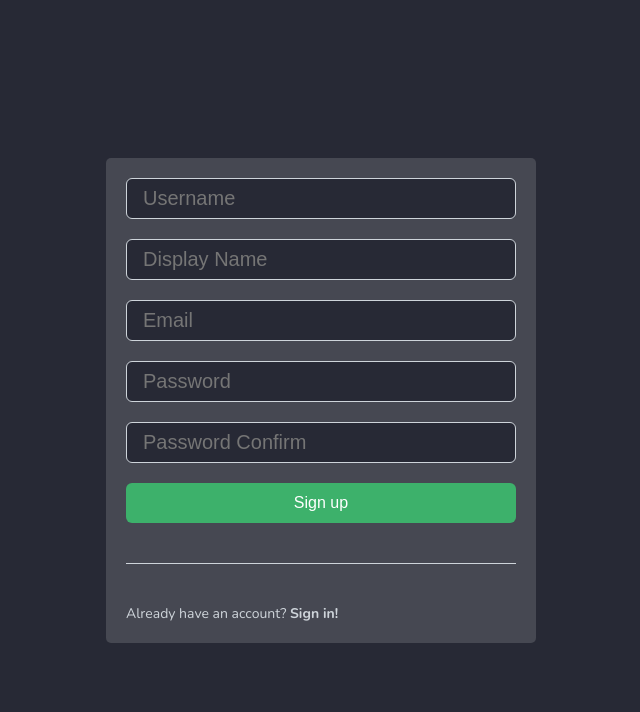
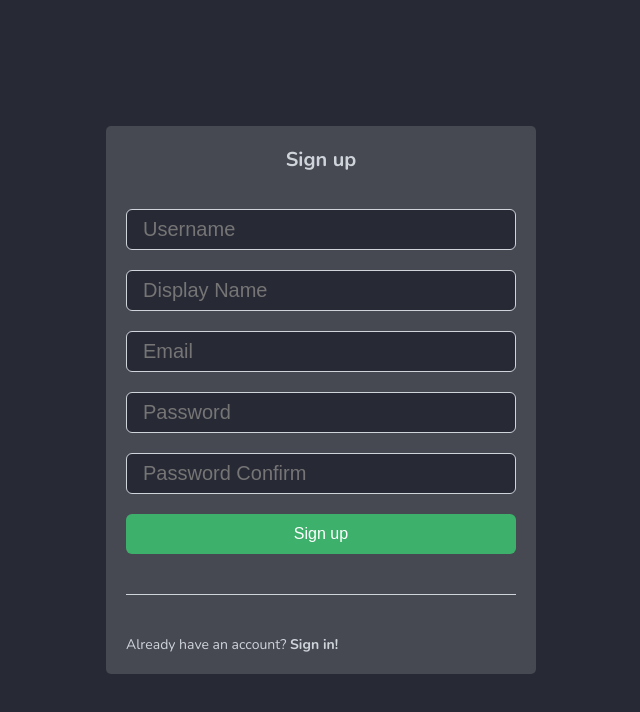
Before and after one commit to vmamchur/chat-web-app, a React (Vite) app in the folder frontend/: page /registration in a window 1280 px wide. Shown: the top 712 px of the page, without its empty margins (319-959 px from the left). Built offline with nearby package versions, Linux system fonts and the light colour scheme; no server answers.

Commit message:
change: minor ui

```diff
--- a/frontend/src/components/Auth/LoginForm/index.tsx
+++ b/frontend/src/components/Auth/LoginForm/index.tsx
@@ -4,7 +4,7 @@ import * as Yup from 'yup';
 
 import { useAppDispatch } from '../../../redux/hooks';
 import { login } from '../../../redux/slices/authSlice';
-import { AuthForm, AuthPrompt, Dash } from '../style';
+import { AuthForm, AuthPrompt, AuthTitle, Dash } from '../style';
 import { ButtonVariant } from '../../../types/Button';
 import CustomInput from '../../shared/CustomInput/CustomInput';
 import CustomButton from '../../shared/CustomButton/CustomButton';
@@ -48,6 +48,7 @@ const LoginForm = () => {
         handleSubmit,
       }) => (
         <AuthForm onSubmit={handleSubmit}>
+          <AuthTitle>Sign in</AuthTitle>
           <CustomInput
             value={values.username}
             onChange={handleChange}
--- a/frontend/src/components/Auth/RegistrationForm/index.tsx
+++ b/frontend/src/components/Auth/RegistrationForm/index.tsx
@@ -4,7 +4,7 @@ import * as Yup from 'yup';
 
 import { useAppDispatch } from '../../../redux/hooks';
 import { register } from '../../../redux/slices/authSlice';
-import { AuthForm, AuthPrompt, Dash } from '../style';
+import { AuthForm, AuthPrompt, AuthTitle, Dash } from '../style';
 import { ButtonVariant } from '../../../types/Button';
 import CustomButton from '../../shared/CustomButton/CustomButton';
 import CustomInput from '../../shared/CustomInput/CustomInput';
@@ -62,6 +62,7 @@ const RegistrationForm = () => {
         handleSubmit,
       }) => (
         <AuthForm onSubmit={handleSubmit}>
+          <AuthTitle>Sign up</AuthTitle>
           <CustomInput
             value={values.username}
             onChange={handleChange}
--- a/frontend/src/components/Auth/style.ts
+++ b/frontend/src/components/Auth/style.ts
@@ -8,6 +8,14 @@ export const AuthForm = styled.form`
   gap: 20px;
   border-radius: 5px;
   background-color: #464852;
+`;
+
+export const AuthTitle = styled.h2`
+  margin-bottom: 16px;
+  font-size: 20px;
+  font-weight: bold;
+  text-align: center;
+  color: #ced4da;
 `;
 
 export const Dash = styled.hr`
--- a/frontend/src/components/shared/CustomInput/style.ts
+++ b/frontend/src/components/shared/CustomInput/style.ts
@@ -12,7 +12,7 @@ export const Input = styled.input<{ error: boolean }>`
   outline: none;
 
   &:focus {
-    border-color: #3db16b;
+    border-color: ${({ error }) => error ? '#ff6b6b' : '#3db16b'};
   }
 `;
 
--- a/frontend/src/redux/slices/authSlice.ts
+++ b/frontend/src/redux/slices/authSlice.ts
@@ -1,13 +1,13 @@
 import { createAsyncThunk, createSlice } from '@reduxjs/toolkit';
 
-import { loginUserData, UserData } from '../../types/UserData';
+import { LoginUserData, RegisterUserData } from '../../types/UserData';
 import { User } from '../../types/User';
 import { authService } from '../../services/authService';
 import { saveAuthData, clearAuthData } from '../../helpers/authStorage';
 
 export const register = createAsyncThunk(
   'auth/register',
-  async (userData: UserData) => {
+  async (userData: RegisterUserData) => {
     const { data } = await authService.register(userData);
 
     const { user, accessToken, refreshToken } = data;
@@ -24,7 +24,7 @@ export const register = createAsyncThunk(
 
 export const login = createAsyncThunk(
   'auth/login',
-  async (userData: loginUserData) => {
+  async (userData: LoginUserData) => {
     const { data } = await authService.login(userData);
 
     const { user, accessToken, refreshToken } = data;
--- a/frontend/src/services/authService.ts
+++ b/frontend/src/services/authService.ts
@@ -1,11 +1,11 @@
 import { httpClient } from '../http/httpClient';
-import { loginUserData, UserData } from '../types/UserData';
+import { LoginUserData, RegisterUserData } from '../types/UserData';
 
-function register(userData: UserData) {
+function register(userData: RegisterUserData) {
   return httpClient.post('/register', userData);
 }
 
-function login(userData: loginUserData) {
+function login(userData: LoginUserData) {
   return httpClient.post('/login', userData);
 }
 
--- a/frontend/src/types/UserData.ts
+++ b/frontend/src/types/UserData.ts
@@ -1,11 +1,11 @@
-export interface UserData {
+export interface RegisterUserData {
   username: string;
   displayName: string;
   email: string;
   password: string;
 }
 
-export interface loginUserData {
+export interface LoginUserData {
   username: string;
   password: string;
 }
```
